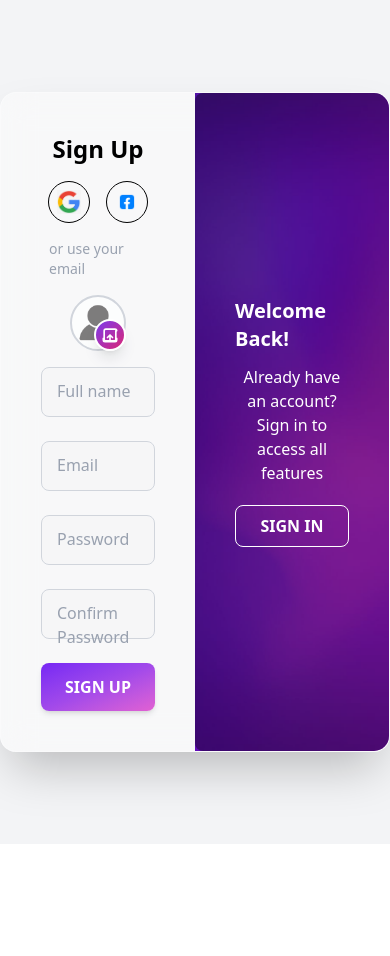
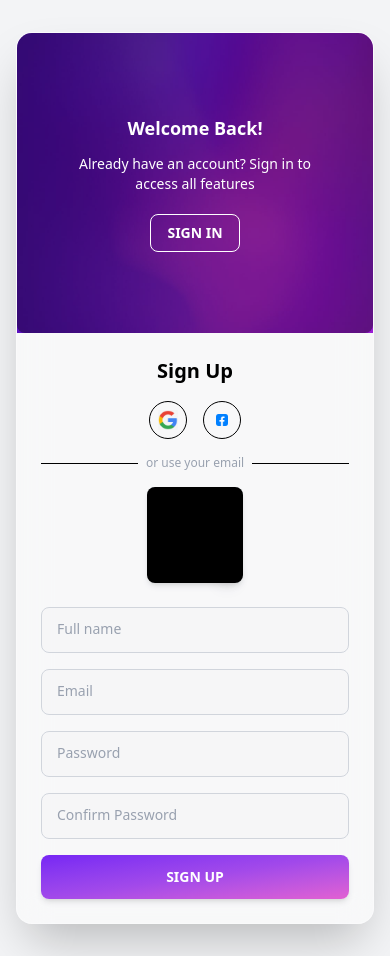
Before and after one commit to VANISREESANDULA/Blogging, a React (Vite) app: page /register in a window 390 px wide. Before the commit the page ends 844 px from the top, so only its background shows below. Built offline with nearby package versions, Linux system fonts and the light colour scheme.

Commit message:
registerpage is updated

```diff
--- a/src/component/Registrationpage.jsx
+++ b/src/component/Registrationpage.jsx
@@ -1,9 +1,6 @@
 import { useFormik } from 'formik';
 import { useNavigate } from 'react-router-dom';
 import { useState } from 'react';
-// import { CropperRef, Cropper } from 'react-advanced-cropper';
-// import 'react-advanced-cropper/dist/style.css'
-
 
 const Registrationpage = () => {
   const navigate = useNavigate();
@@ -20,21 +17,59 @@ const Registrationpage = () => {
     validate: (values) => {
       const errors = {};
 
-      if (!values.username.trim()) errors.username = 'Full name is required';
-      if (!values.email) errors.email = 'Email is required';
-      else if (!/^[A-Z0-9._%+-]+@[A-Z0-9.-]+\.[A-Z]{2,}$/i.test(values.email)) {
-        errors.email = 'Invalid email address';
+      // Username validation
+      if (!values.username.trim()) {
+        errors.username = 'Full name is required';
+      } else if (values.username.trim().length < 2) {
+        errors.username = 'Full name must be at least 2 characters';
+      } else if (!/^[a-zA-Z\s]*$/.test(values.username)) {
+        errors.username = 'Full name can only contain letters and spaces';
       }
-      if (!values.password) errors.password = 'Password is required';
-      else if (values.password.length < 8) errors.password = 'Password must be at least 8 characters';
-      if (!values.confirmpassword) errors.confirmpassword = 'Please confirm your password';
-      else if (values.password !== values.confirmpassword) {
-        errors.confirmpassword = 'Passwords must match';
+
+      // Email validation
+      if (!values.email) {
+        errors.email = 'Email is required';
+      } else if (!/^[A-Z0-9._%+-]+@[A-Z0-9.-]+\.[A-Z]{2,}$/i.test(values.email)) {
+        errors.email = 'Invalid email address format';
+      } else if (!values.email.includes('@')) {
+        errors.email = 'Email must contain @ symbol';
+      } else if (values.email.indexOf('@') === 0) {
+        errors.email = 'Email must have characters before @';
+      } else if (values.email.indexOf('@') === values.email.length - 1) {
+        errors.email = 'Email must have domain after @';
+      }
+
+      // Password validation
+      if (!values.password) {
+        errors.password = 'Password is required';
+      } else {
+        const hasUpperCase = /(?=.*[A-Z])/.test(values.password);
+        const hasSymbol = /(?=.*[!@#$%^&*()_+\-=\[\]{};':"\\|,.<>\/?])/.test(values.password);
+        const hasNumber = /(?=.*\d)/.test(values.password);
+        const hasMinLength = values.password.length >= 8;
+
+        if (!hasMinLength) {
+          errors.password = 'Password must be at least 8 characters';
+        } else if (!hasUpperCase || !hasSymbol || !hasNumber) {
+          errors.password = 'Password must contain at least one uppercase letter, one symbol, and one number';
+        }
+      }
+
+      // Confirm password validation - Fixed to properly compare
+      if (!values.confirmpassword) {
+        errors.confirmpassword = 'Please confirm your password';
+      } else if (values.password !== values.confirmpassword) {
+        errors.confirmpassword = 'Passwords do not match';
       }
 
       return errors;
     },
     onSubmit: (values) => {
+      // Check if passwords match before submission (extra safety)
+      if (values.password !== values.confirmpassword) {
+        formik.setFieldError('confirmpassword', 'Passwords do not match');
+        return;
+      }
       console.log('Form submitted:', values);
     },
   });
@@ -44,6 +79,22 @@ const Registrationpage = () => {
     formik.setFieldValue('avatar', file);
     if (file) {
       console.log('Avatar file selected:', file.name, file);
+
+      // Validate file type
+      const validImageTypes = ['image/jpeg', 'image/jpg', 'image/png', 'image/gif'];
+      if (!validImageTypes.includes(file.type)) {
+        formik.setFieldError('avatar', 'Please select a valid image file (JPEG, PNG, GIF)');
+        return;
+      }
+
+      // Validate file size (max 5MB)
+      const maxSize = 5 * 1024 * 1024; // 5MB in bytes
+      if (file.size > maxSize) {
+        formik.setFieldError('avatar', 'Image size must be less than 5MB');
+        return;
+      }
+
+      formik.setFieldError('avatar', null);
       const previewUrl = URL.createObjectURL(file);
       setAvatarPreview(previewUrl);
     } else {
@@ -56,59 +107,70 @@ const Registrationpage = () => {
   };
 
   return (
-    <div className="min-h-screen flex items-center justify-center bg-gray-100">
-      <div className="flex w-full max-w-4xl rounded-2xl overflow-hidden backdrop-blur-lg bg-white/40 shadow-2xl border border-white/30">
+    <div className="min-h-screen flex items-center justify-center bg-gray-100 py-8 px-4 sm:px-6 lg:px-8">
+      <div className="flex flex-col lg:flex-row w-full max-w-4xl rounded-2xl overflow-hidden backdrop-blur-lg bg-white/40 shadow-2xl border border-white/30">
 
         {/* Sign Up Section */}
-        <div className="w-1/2 p-10 flex flex-col justify-center">
-          <h2 className="text-2xl font-semibold text-center mb-4">Sign Up</h2>
+        <div className="w-full lg:w-1/2 p-6 sm:p-8 lg:p-10 flex flex-col justify-center order-2 lg:order-1">
+          <h2 className="text-xl sm:text-2xl font-semibold text-center mb-4">Sign Up</h2>
           <div className="flex justify-center space-x-4 mb-4">
-            <button type="button" className="border rounded-full p-2">
-              <img src="/G icon.png" alt="Google" className="h-6 w-6" />
+            <button type="button" className="border rounded-full p-2 hover:bg-gray-50 transition-colors">
+              <img src="/G icon.png" alt="Google" className="h-5 w-5 sm:h-6 sm:w-6" />
             </button>
-            <button type="button" className="border rounded-full p-2">
-              <img src="/fb icon.webp" alt="Facebook" className="h-6 w-6" />
+            <button type="button" className="border rounded-full p-2 hover:bg-gray-50 transition-colors">
+              <img src="/fb icon.webp" alt="Facebook" className="h-5 w-5 sm:h-6 sm:w-6" />
             </button>
           </div>
           <div className="flex items-center mb-4">
             <span className="flex-grow border-t"></span>
-            <span className="mx-2 text-gray-400 text-sm">or use your email</span>
+            <span className="mx-2 text-gray-400 text-xs sm:text-sm">or use your email</span>
             <span className="flex-grow border-t"></span>
           </div>
 
-          {/* Avatar Upload */}
-          <div className="flex justify-center mb-4 relative w-fit mx-auto">
-            <label className="relative cursor-pointer">
-              <img
-                src={avatarPreview || "/Profile Icon.png"}
-                alt="Avatar"
-                className="h-14 w-14 rounded-full border-2 border-gray-300 bg-white/60 object-cover"
-              />
+          {/* Avatar Upload - Updated to Square and Larger Size */}
+          <div className="flex justify-center mb-6 relative w-fit mx-auto">
+            <label className="relative cursor-pointer group">
+              <div className="w-24 h-24 sm:w-32 sm:h-32 rounded-lg border-2 border-gray-300 bg-white/60 overflow-hidden flex items-center justify-center shadow-md transition-all duration-300 group-hover:border-purple-500">
+                <img
+                  src={avatarPreview || "/Profile Icon.png"}
+                  alt="Avatar"
+                  className="w-full h-full object-cover"
+                />
+              </div>
               <input
                 type="file"
                 name="avatar"
                 accept="image/*"
                 onChange={handleFileChange}
-                className="absolute inset-0 opacity-0 cursor-pointer"
+                className="absolute inset-0 opacity-0 cursor-pointer w-full h-full"
               />
-              <span className="absolute bottom-0 right-0 p-1 rounded-full border-2 border-white shadow-lg"
-                style={{background: "linear-gradient(135deg, #7c3aed, #db2777)"}}>
-                <svg xmlns="http://www.w3.org/2000/svg" className="h-5 w-5 text-white" fill="none" viewBox="0 0 24 24" stroke="currentColor">
+              <span className="absolute bottom-1 right-1 sm:bottom-2 sm:right-2 p-1 sm:p-2 rounded-lg border-2 border-white shadow-lg bg-gradient-to-br from-[#7c3aed] to-[#db2777] transition-transform duration-300 group-hover:scale-110">
+                <svg xmlns="http://www.w3.org/2000/svg" className="h-3 w-3 sm:h-4 sm:w-4 text-white" fill="none" viewBox="0 0 24 24" stroke="currentColor">
                   <path strokeLinecap="round" strokeLinejoin="round" strokeWidth={2} d="M4 16v2a2 2 0 002 2h12a2 2 0 002-2v-2M12 12v6m0-6l-3 3m3-3l3 3m5-8a2 2 0 00-2-2H7a2 2 0 00-2 2v10a2 2 0 002 2h10a2 2 0 002-2V7z" />
                 </svg>
               </span>
+              <div className="absolute inset-0 bg-black bg-opacity-0 group-hover:bg-opacity-10 rounded-lg transition-all duration-300 flex items-center justify-center">
+                <span className="text-white text-xs opacity-0 group-hover:opacity-100 transition-opacity duration-300 font-medium">
+                  Change Photo
+                </span>
+              </div>
             </label>
           </div>
+
+          {/* Show avatar error if any */}
+          {formik.errors.avatar && (
+            <div className="text-red-500 text-sm text-center mb-4 -mt-2">{formik.errors.avatar}</div>
+          )}
 
           {/* Formik Form */}
           <form onSubmit={formik.handleSubmit}>
             {/* Full Name Field */}
-            <div className="relative mb-6">
+            <div className="relative mb-4 sm:mb-6">
               <input
                 type="text"
                 id="username"
                 name="username"
-                className="w-full px-4 py-3 border border-gray-300 rounded-lg bg-gray-100/50 focus:outline-none focus:border-purple-500 focus:ring-1 focus:ring-purple-500"
+                className="w-full px-4 py-3 border border-gray-300 rounded-lg bg-gray-100/50 focus:outline-none focus:border-purple-500 focus:ring-1 focus:ring-purple-500 text-sm sm:text-base"
                 onChange={formik.handleChange}
                 onBlur={formik.handleBlur}
                 value={formik.values.username}
@@ -119,23 +181,23 @@ const Registrationpage = () => {
                 className={`absolute left-4 text-gray-400 transition-all duration-200 pointer-events-none ${
                   formik.values.username
                     ? 'top-[-8px] text-xs bg-white px-2 text-purple-600'
-                    : 'top-3 text-base'
+                    : 'top-3 text-sm sm:text-base'
                 }`}
               >
                 Full name
               </label>
               {formik.touched.username && formik.errors.username && (
-                <div className="text-red-500 text-sm mt-1">{formik.errors.username}</div>
+                <div className="text-red-500 text-xs sm:text-sm mt-1">{formik.errors.username}</div>
               )}
             </div>
 
             {/* Email Field */}
-            <div className="relative mb-6">
+            <div className="relative mb-4 sm:mb-6">
               <input
                 type="email"
                 id="email"
                 name="email"
-                className="w-full px-4 py-3 border border-gray-300 rounded-lg bg-gray-100/50 focus:outline-none focus:border-purple-500 focus:ring-1 focus:ring-purple-500"
+                className="w-full px-4 py-3 border border-gray-300 rounded-lg bg-gray-100/50 focus:outline-none focus:border-purple-500 focus:ring-1 focus:ring-purple-500 text-sm sm:text-base"
                 onChange={formik.handleChange}
                 onBlur={formik.handleBlur}
                 value={formik.values.email}
@@ -146,23 +208,23 @@ const Registrationpage = () => {
                 className={`absolute left-4 text-gray-400 transition-all duration-200 pointer-events-none ${
                   formik.values.email
                     ? 'top-[-8px] text-xs bg-white px-2 text-purple-600'
-                    : 'top-3 text-base'
+                    : 'top-3 text-sm sm:text-base'
                 }`}
               >
                 Email
               </label>
               {formik.touched.email && formik.errors.email && (
-                <div className="text-red-500 text-sm mt-1">{formik.errors.email}</div>
+                <div className="text-red-500 text-xs sm:text-sm mt-1">{formik.errors.email}</div>
               )}
             </div>
 
             {/* Password Field */}
-            <div className="relative mb-6">
+            <div className="relative mb-4 sm:mb-6">
               <input
                 type="password"
                 id="password"
                 name="password"
-                className="w-full px-4 py-3 border border-gray-300 rounded-lg bg-gray-100/50 focus:outline-none focus:border-purple-500 focus:ring-1 focus:ring-purple-500"
+                className="w-full px-4 py-3 border border-gray-300 rounded-lg bg-gray-100/50 focus:outline-none focus:border-purple-500 focus:ring-1 focus:ring-purple-500 text-sm sm:text-base"
                 onChange={formik.handleChange}
                 onBlur={formik.handleBlur}
                 value={formik.values.password}
@@ -173,23 +235,23 @@ const Registrationpage = () => {
                 className={`absolute left-4 text-gray-400 transition-all duration-200 pointer-events-none ${
                   formik.values.password
                     ? 'top-[-8px] text-xs bg-white px-2 text-purple-600'
-                    : 'top-3 text-base'
+                    : 'top-3 text-sm sm:text-base'
                 }`}
               >
                 Password
               </label>
               {formik.touched.password && formik.errors.password && (
-                <div className="text-red-500 text-sm mt-1">{formik.errors.password}</div>
+                <div className="text-red-500 text-xs sm:text-sm mt-1">{formik.errors.password}</div>
               )}
             </div>
 
             {/* Confirm Password Field */}
-            <div className="relative mb-6">
+            <div className="relative mb-4 sm:mb-6">
               <input
                 type="password"
                 id="confirmpassword"
                 name="confirmpassword"
-                className="w-full px-4 py-3 border border-gray-300 rounded-lg bg-gray-100/50 focus:outline-none focus:border-purple-500 focus:ring-1 focus:ring-purple-500"
+                className="w-full px-4 py-3 border border-gray-300 rounded-lg bg-gray-100/50 focus:outline-none focus:border-purple-500 focus:ring-1 focus:ring-purple-500 text-sm sm:text-base"
                 onChange={formik.handleChange}
                 onBlur={formik.handleBlur}
                 value={formik.values.confirmpassword}
@@ -200,19 +262,19 @@ const Registrationpage = () => {
                 className={`absolute left-4 text-gray-400 transition-all duration-200 pointer-events-none ${
                   formik.values.confirmpassword
                     ? 'top-[-8px] text-xs bg-white px-2 text-purple-600'
-                    : 'top-3 text-base'
+                    : 'top-3 text-sm sm:text-base'
                 }`}
               >
                 Confirm Password
               </label>
               {formik.touched.confirmpassword && formik.errors.confirmpassword && (
-                <div className="text-red-500 text-sm mt-1">{formik.errors.confirmpassword}</div>
+                <div className="text-red-500 text-xs sm:text-sm mt-1">{formik.errors.confirmpassword}</div>
               )}
             </div>
 
             <button
               type="submit"
-              className="w-full py-3 rounded-lg text-white font-semibold shadow-md bg-gradient-to-br from-[#7725f4] via-[#a249ea] to-[#e260d2] hover:opacity-90 transition-opacity"
+              className="w-full py-3 rounded-lg text-white font-semibold shadow-md bg-gradient-to-br from-[#7725f4] via-[#a249ea] to-[#e260d2] hover:opacity-90 transition-opacity text-sm sm:text-base"
             >
               SIGN UP
             </button>
@@ -221,7 +283,7 @@ const Registrationpage = () => {
 
         {/* Sign In Promotion Section */}
         <div
-          className="w-1/2 flex flex-col items-center justify-center text-white p-10 relative"
+          className="w-full lg:w-1/2 flex flex-col items-center justify-center text-white p-6 sm:p-8 lg:p-10 relative order-1 lg:order-2 min-h-[300px] sm:min-h-[400px]"
           style={{
             backgroundImage: 'url("color bg.jpg")',
             backgroundSize: 'cover',
@@ -229,15 +291,15 @@ const Registrationpage = () => {
           }}
         >
           <div className="bg-black/40 absolute inset-0 pointer-events-none rounded-lg"></div>
-          <div className="relative z-10 flex flex-col items-center justify-center w-full">
-            <h3 className="text-xl font-semibold mb-3">Welcome Back!</h3>
-            <p className="mb-5 text-center">
+          <div className="relative z-10 flex flex-col items-center justify-center w-full text-center">
+            <h3 className="text-lg sm:text-xl font-semibold mb-3">Welcome Back!</h3>
+            <p className="mb-5 text-center text-sm sm:text-base px-4">
               Already have an account? Sign in to access all features
             </p>
             <button
               type="button"
               onClick={handleSignIn}
-              className="border border-white rounded-lg px-6 py-2 font-semibold hover:bg-white hover:text-purple-500 transition"
+              className="border border-white rounded-lg px-4 sm:px-6 py-2 font-semibold hover:bg-white hover:text-purple-500 transition text-sm sm:text-base"
             >
               SIGN IN
             </button>
```
Also changed, not shown: src/component/Login.jsx (+22 -22 lines).
